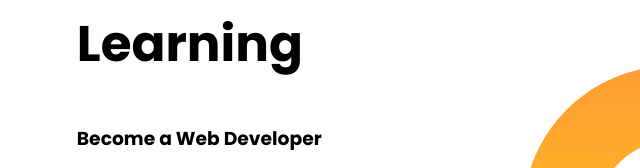
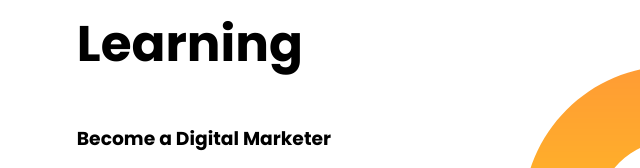
Before and after one commit to ShahriarSabbir/Sabbir-Portfolio, a plain HTML site: page index.html in a window 1280 px wide. Shown: the part 835-1003 px from the top of the page, 640-1280 px from the left. Drawn offline with Linux system fonts and the light colour scheme.

Commit message:
Update index.html

```diff
--- a/index.html
+++ b/index.html
@@ -61,7 +61,7 @@
         </div>
         <div class="half-width">
             <h1>Never Stop Learning</h1>
-            <h3>Become a Web Developer</h3>
+            <h3>Become a Digital Marketer</h3>
             <p>Although education can be a valuable asset to any career in digital marketing, learning doesn’t stop when school is out. Investing in training throughout your career will help you become a stand-out digital marketer with varied and in-demand skills. As we already mentioned, the digital marketing industry continually evolves so your industry knowledge should too. We all know that you’re more likely to follow through with a course or certification if it’s an area you are passionate about. Are you curious to understand if PPC or SEO is better? The best email marketing metrics? Or if it’s worth marketing on WhatsApp? Luckily there are great courses that can help you answer these questions and more. Don’t be afraid to invest in yourself and your career.</p>
             <a class="link-button" target="_blank" href="https://www.linkedin.com/in/shahriar-sabbir-m-h-b4a282203/">Download resume</a>
         </div>
```
